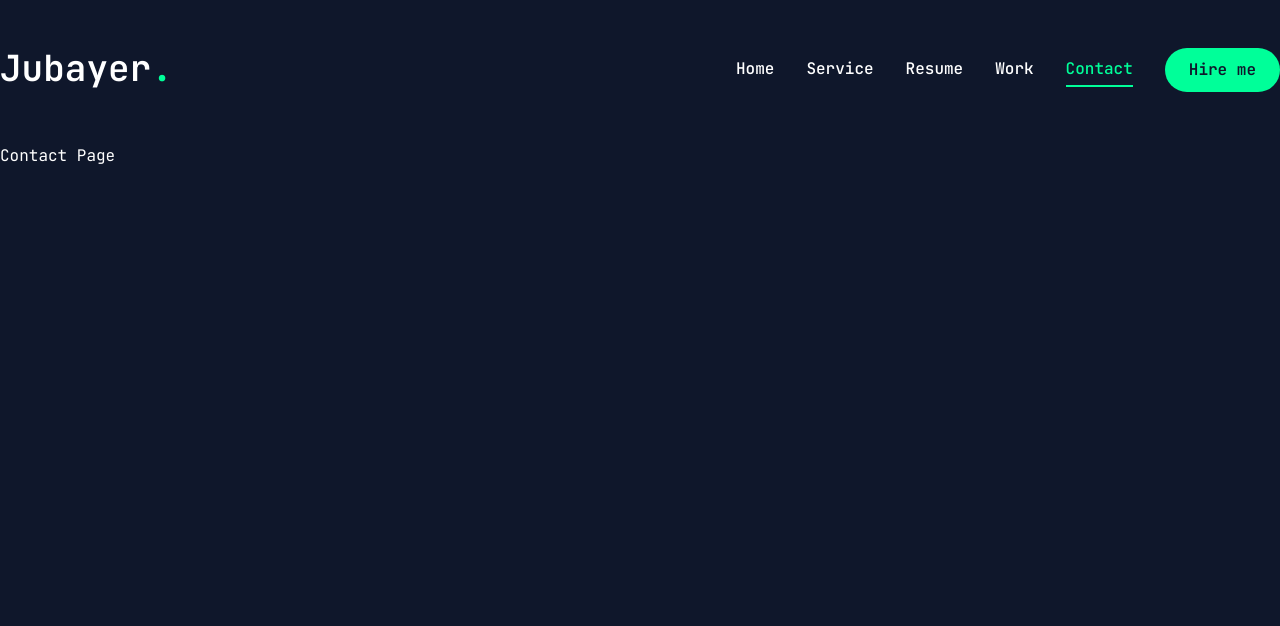
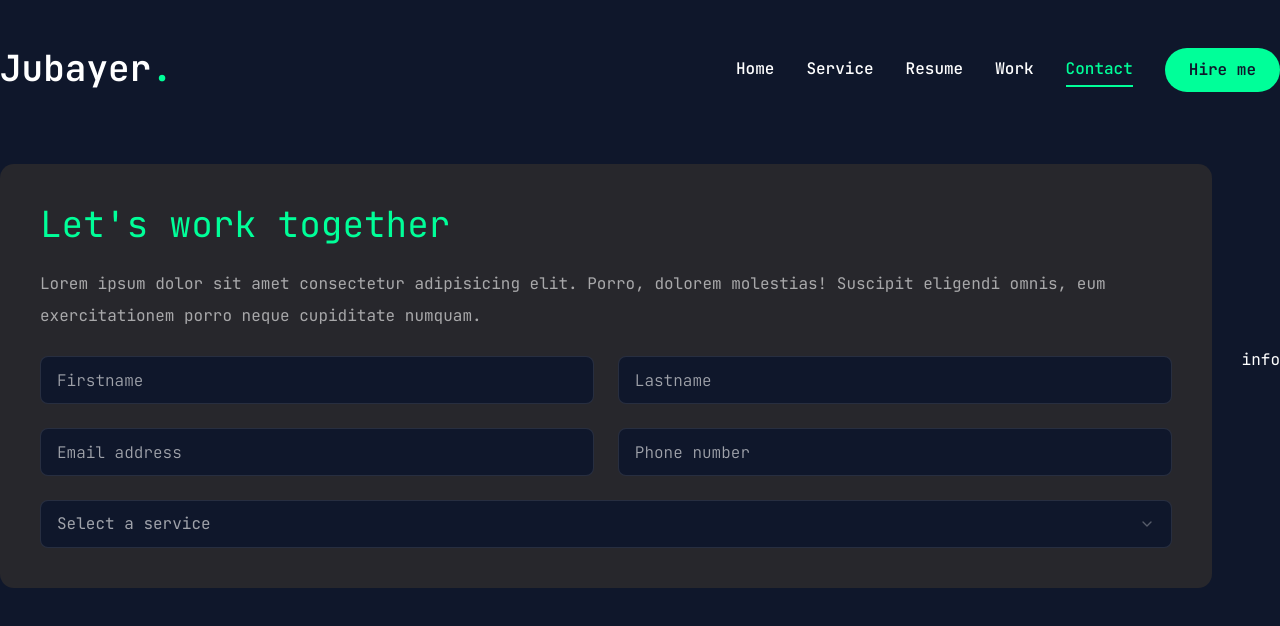
Before and after one commit to jubayer718/next-dev-portfolio, a Next.js app: page /contact in a window 1280 px wide. Shown: the top 626 px of the page. Built offline with nearby package versions, Linux system fonts and the light colour scheme.

Commit message:
contact page added

```diff
--- a/src/app/contact/page.jsx
+++ b/src/app/contact/page.jsx
@@ -1,10 +1,110 @@
-import React from 'react';
+"use client";
+import { Button } from "@/components/ui/button";
+import { Input } from "@/components/ui/input";
+import { Textarea } from "@/components/ui/textarea";
+
+import {
+  Select,
+  SelectContent,
+  SelectGroup,
+  SelectItem,
+  SelectLabel,
+  SelectTrigger,
+  SelectValue
+} from "@/components/ui/select";
+
+import { FaPhoneAlt, FaEnvelope, FaMapMarkerAlt } from "react-icons/fa";
+
+const info = [
+  {
+    icon: <FaPhoneAlt />,
+    title: "Phone",
+    description:"+88017536718",
+
+  },
+  {
+    icon: <FaEnvelope />,
+    title: "Email",
+    description:"jubayerahmed2462@gmail.com",
+  },
+  {
+    icon: <FaMapMarkerAlt />,
+    title: "Address",
+    description:"Magura, Bangladesh",
+  }
+]
+
+import { motion } from "framer-motion";
 
 const Contact = () => {
+
   return (
-    <div>
-      Contact Page
-    </div>
+    <motion.section
+      initial={{ opacity: 0 }}
+      animate={{
+        opacity: 1,
+        transition: { delay: 2.4, duration: 0.4, ease: "easeIn" },
+
+      }}
+     className="py-6"
+    >
+      <div className="container mx-auto">
+        <div className="flex flex-col xl:flex-row gap-[30px]">
+        {/* form */}
+        <div className="xl:h-[54%] order-2 xl:order-none">
+            <form className="flex flex-col gap-6 p-10 bg-[#27272c] rounded-xl">
+              <h3 className="text-4xl text-[#00ff99]">Let's work together</h3>
+              <p className="text-white/60">Lorem ipsum dolor sit amet consectetur adipisicing elit. Porro, dolorem molestias! Suscipit eligendi omnis, eum exercitationem porro neque cupiditate numquam.</p>
+
+              {/* input */}
+              <div className="grid grid-cols-1 md:grid-cols-2 gap-6">
+                <Input
+                  type="firstname"
+                  placeholder="Firstname"
+                />
+                <Input
+                  type="lastname"
+                  placeholder="Lastname"
+                />
+                <Input
+                  type="email"
+                  placeholder="Email address"
+                />
+                <Input
+                  type="phone"
+                  placeholder="Phone number"
+                />
+              </div>
+              {/* select */}
+              <Select>
+                <SelectTrigger className="w-full">
+                  <SelectValue placeholder="Select a service"/>
+                </SelectTrigger>
+                <SelectContent>
+                  <SelectGroup>
+                    <SelectLabel>
+                      Select a service
+                    </SelectLabel>
+                    <SelectItem value="est">Web Development </SelectItem>
+                    <SelectItem value="cst">UI/UX Design </SelectItem>
+                    <SelectItem value="mst">Logo Design </SelectItem>
+                  </SelectGroup>
+                </SelectContent>
+
+              </Select>
+
+
+          </form>
+        </div>
+        {/* info */}
+        <div className="flex-1 flex items-center xl:justify-end order-1 xl:order-none mb-8 xl:mb:0">
+          info
+        </div>
+
+      </div>
+      </div>
+
+    </motion.section>
   );
 };
 
--- a/src/components/ui/input.jsx
+++ b/src/components/ui/input.jsx
@@ -12,9 +12,7 @@
       type={type}
       data-slot="input"
       className={cn(
-        "file:text-foreground placeholder:text-muted-foreground selection:bg-primary selection:text-primary-foreground dark:bg-input/30 border-input flex h-9 w-full min-w-0 rounded-md border bg-transparent px-3 py-1 text-base shadow-xs transition-[color,box-shadow] outline-none file:inline-flex file:h-7 file:border-0 file:bg-transparent file:text-sm file:font-medium disabled:pointer-events-none disabled:cursor-not-allowed disabled:opacity-50 md:text-sm",
-        "focus-visible:border-ring focus-visible:ring-ring/50 focus-visible:ring-[3px]",
-        "aria-invalid:ring-destructive/20 dark:aria-invalid:ring-destructive/40 aria-invalid:border-destructive",
+        "flex h-[48px] rounded-md border border-white/10 focus:border-[#00ff99] font-light bg-primary px-4 py-5 text-base placeholder:text-white/60 outline-none",
         className
       )}
       {...props} />
--- a/src/components/ui/select.jsx
+++ b/src/components/ui/select.jsx
@@ -35,7 +35,7 @@
       data-slot="select-trigger"
       data-size={size}
       className={cn(
-        "border-input data-[placeholder]:text-muted-foreground [&_svg:not([class*='text-'])]:text-muted-foreground focus-visible:border-ring focus-visible:ring-ring/50 aria-invalid:ring-destructive/20 dark:aria-invalid:ring-destructive/40 aria-invalid:border-destructive dark:bg-input/30 dark:hover:bg-input/50 flex w-fit items-center justify-between gap-2 rounded-md border bg-transparent px-3 py-2 text-sm whitespace-nowrap shadow-xs transition-[color,box-shadow] outline-none focus-visible:ring-[3px] disabled:cursor-not-allowed disabled:opacity-50 data-[size=default]:h-9 data-[size=sm]:h-8 *:data-[slot=select-value]:line-clamp-1 *:data-[slot=select-value]:flex *:data-[slot=select-value]:items-center *:data-[slot=select-value]:gap-2 [&_svg]:pointer-events-none [&_svg]:shrink-0 [&_svg:not([class*='size-'])]:size-4",
+        "flex h-[48px] w-full items-center justify-between rounded-md border border-white/10 bg-primary px-4 py-5 text-base text-white/60 placeholder:text-white/10 focus:border-[#00ff99] outline-none",
         className
       )}
       {...props}>
@@ -58,7 +58,7 @@
       <SelectPrimitive.Content
         data-slot="select-content"
         className={cn(
-          "bg-popover text-popover-foreground data-[state=open]:animate-in data-[state=closed]:animate-out data-[state=closed]:fade-out-0 data-[state=open]:fade-in-0 data-[state=closed]:zoom-out-95 data-[state=open]:zoom-in-95 data-[side=bottom]:slide-in-from-top-2 data-[side=left]:slide-in-from-right-2 data-[side=right]:slide-in-from-left-2 data-[side=top]:slide-in-from-bottom-2 relative z-50 max-h-(--radix-select-content-available-height) min-w-[8rem] origin-(--radix-select-content-transform-origin) overflow-x-hidden overflow-y-auto rounded-md border shadow-md",
+          "bg-primary text-white data-[state=open]:animate-in data-[state=closed]:animate-out data-[state=closed]:fade-out-0 data-[state=open]:fade-in-0 data-[state=closed]:zoom-out-95 data-[state=open]:zoom-in-95 data-[side=bottom]:slide-in-from-top-2 data-[side=left]:slide-in-from-right-2 data-[side=right]:slide-in-from-left-2 data-[side=top]:slide-in-from-bottom-2 relative z-50 max-h-(--radix-select-content-available-height) min-w-[8rem] origin-(--radix-select-content-transform-origin) overflow-x-hidden overflow-y-auto rounded-md border border-white/10 shadow-md",
           position === "popper" &&
             "data-[side=bottom]:translate-y-1 data-[side=left]:-translate-x-1 data-[side=right]:translate-x-1 data-[side=top]:-translate-y-1",
           className
@@ -98,7 +98,7 @@
     <SelectPrimitive.Item
       data-slot="select-item"
       className={cn(
-        "focus:bg-accent focus:text-accent-foreground [&_svg:not([class*='text-'])]:text-muted-foreground relative flex w-full cursor-default items-center gap-2 rounded-sm py-1.5 pr-8 pl-2 text-sm outline-hidden select-none data-[disabled]:pointer-events-none data-[disabled]:opacity-50 [&_svg]:pointer-events-none [&_svg]:shrink-0 [&_svg:not([class*='size-'])]:size-4 *:[span]:last:flex *:[span]:last:items-center *:[span]:last:gap-2",
+        "focus:bg-[#00ff99] focus:text-primary [&_svg:not([class*='text-'])]:text-muted-foreground relative flex w-full cursor-default items-center gap-2 rounded-sm py-1.5 pr-8 pl-2 text-sm outline-hidden select-none data-[disabled]:pointer-events-none data-[disabled]:opacity-50 [&_svg]:pointer-events-none [&_svg]:shrink-0 [&_svg:not([class*='size-'])]:size-4 *:[span]:last:flex *:[span]:last:items-center *:[span]:last:gap-2",
         className
       )}
       {...props}>
```
